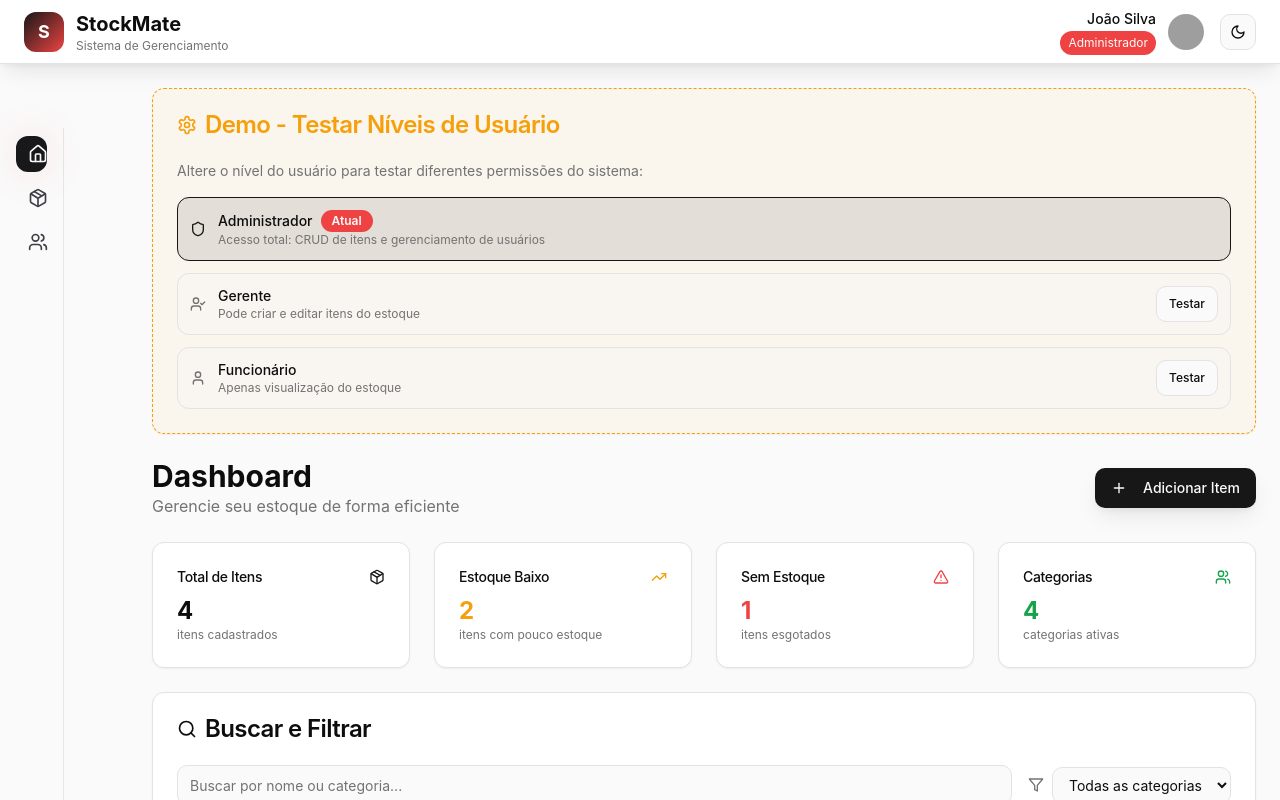
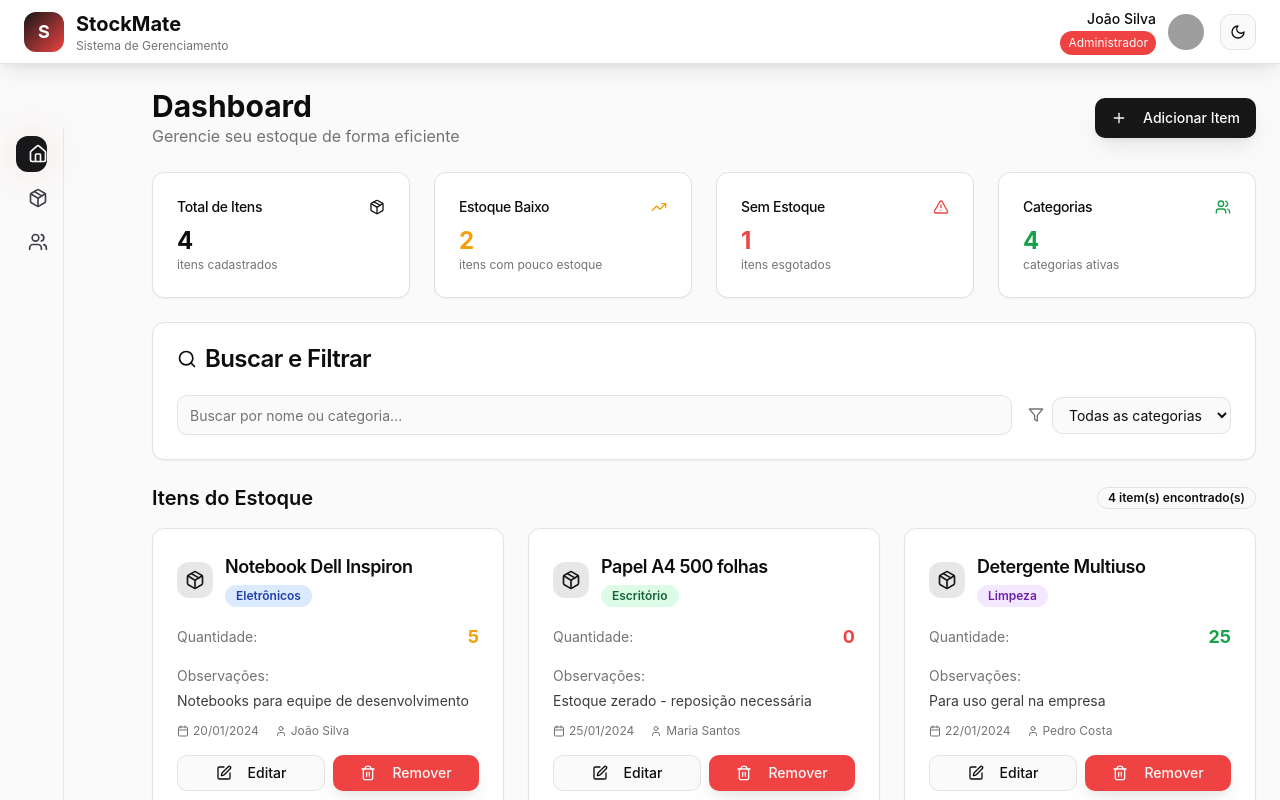
Before and after one commit to Igorvspedro/stockmate, a React (Vite) app: page / in a window 1280 px wide. Shown: the top 800 px of the page. Built offline with nearby package versions, Linux system fonts and the light colour scheme; grey boxes are pictures that could not be loaded.

Commit message:
Refatorar para manter visual
Remove funcionalidades não visuais, focando apenas na interface gráfica do sistema de gerenciamento de estoque.

```diff
--- a/src/components/UserLevelSelector.tsx
+++ /dev/null
@@ -1,93 +0,0 @@
-import React from 'react';
-import { Settings, Shield, UserCheck, User } from 'lucide-react';
-import { Button } from '@/components/ui/button';
-import { Card, CardContent, CardHeader, CardTitle } from '@/components/ui/card';
-import { Badge } from '@/components/ui/badge';
-import { useUser, UserLevel } from '@/contexts/UserContext';
-
-const UserLevelSelector: React.FC = () => {
-  const { user, setUser } = useUser();
-
-  if (!user) return null;
-
-  const levels: { level: UserLevel; label: string; icon: any; description: string }[] = [
-    {
-      level: 'admin',
-      label: 'Administrador',
-      icon: Shield,
-      description: 'Acesso total: CRUD de itens e gerenciamento de usuários'
-    },
-    {
-      level: 'mid',
-      label: 'Gerente',
-      icon: UserCheck,
-      description: 'Pode criar e editar itens do estoque'
-    },
-    {
-      level: 'employee',
-      label: 'Funcionário',
-      icon: User,
-      description: 'Apenas visualização do estoque'
-    }
-  ];
-
-  const handleLevelChange = (newLevel: UserLevel) => {
-    setUser({
-      ...user,
-      level: newLevel
-    });
-  };
-
-  return (
-    <Card className="mb-6 border-dashed border-warning bg-warning/5">
-      <CardHeader>
-        <CardTitle className="flex items-center space-x-2 text-warning">
-          <Settings className="h-5 w-5" />
-          <span>Demo - Testar Níveis de Usuário</span>
-        </CardTitle>
-      </CardHeader>
-      <CardContent>
-        <p className="text-sm text-muted-foreground mb-4">
-          Altere o nível do usuário para testar diferentes permissões do sistema:
-        </p>
-        <div className="grid gap-3">
-          {levels.map(({ level, label, icon: Icon, description }) => (
-            <div
-              key={level}
-              className={`flex items-center justify-between p-3 rounded-lg border transition-colors ${
-                user.level === level
-                  ? 'bg-primary/10 border-primary'
-                  : 'bg-muted/30 border-border hover:bg-muted/50'
-              }`}
-            >
-              <div className="flex items-center space-x-3">
-                <Icon className={`h-4 w-4 ${user.level === level ? 'text-primary' : 'text-muted-foreground'}`} />
-                <div>
-                  <div className="flex items-center space-x-2">
-                    <span className="font-medium text-sm">{label}</span>
-                    {user.level === level && (
-                      <Badge variant="accent" className="text-xs">Atual</Badge>
-                    )}
-                  </div>
-                  <p className="text-xs text-muted-foreground">{description}</p>
-                </div>
-              </div>
-              {user.level !== level && (
-                <Button
-                  variant="outline"
-                  size="sm"
-                  onClick={() => handleLevelChange(level)}
-                  className="text-xs"
-                >
-                  Testar
-                </Button>
-              )}
-            </div>
-          ))}
-        </div>
-      </CardContent>
-    </Card>
-  );
-};
-
-export default UserLevelSelector;
--- a/src/pages/Dashboard.tsx
+++ b/src/pages/Dashboard.tsx
@@ -6,7 +6,6 @@ import { Card, CardContent, CardHeader, CardTitle } from '@/components/ui/card';
 import { Badge } from '@/components/ui/badge';
 import ItemCard from '@/components/ItemCard';
 import ItemModal from '@/components/ItemModal';
-import UserLevelSelector from '@/components/UserLevelSelector';
 import { useUser } from '@/contexts/UserContext';
 import { StockItem, STOCK_CATEGORIES } from '@/types/stock';
 import { useToast } from '@/hooks/use-toast';
@@ -122,9 +121,6 @@ const Dashboard: React.FC = () => {
 
   return (
     <div className="space-y-6 fade-in">
-      {/* User Level Selector for Demo */}
-      <UserLevelSelector />
-
       {/* Header */}
       <div className="flex flex-col sm:flex-row justify-between items-start sm:items-center gap-4">
         <div>
```
